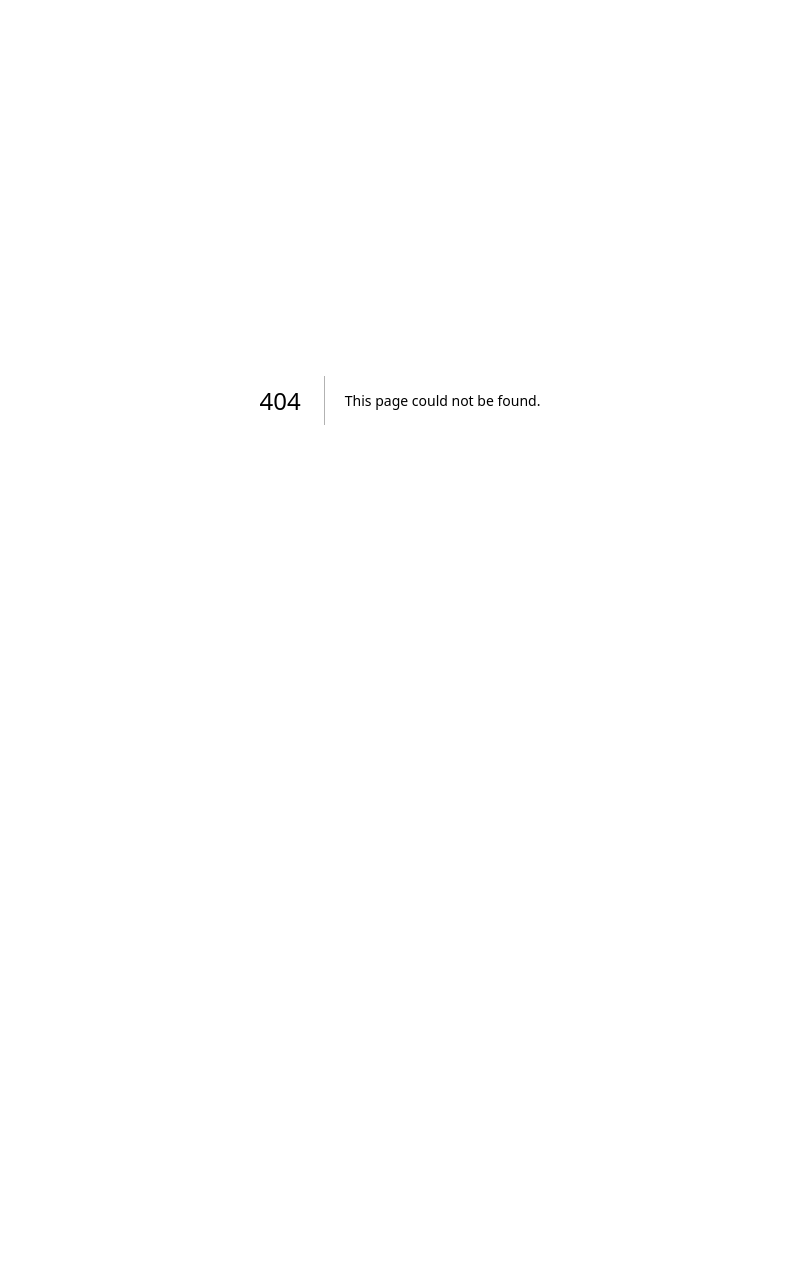
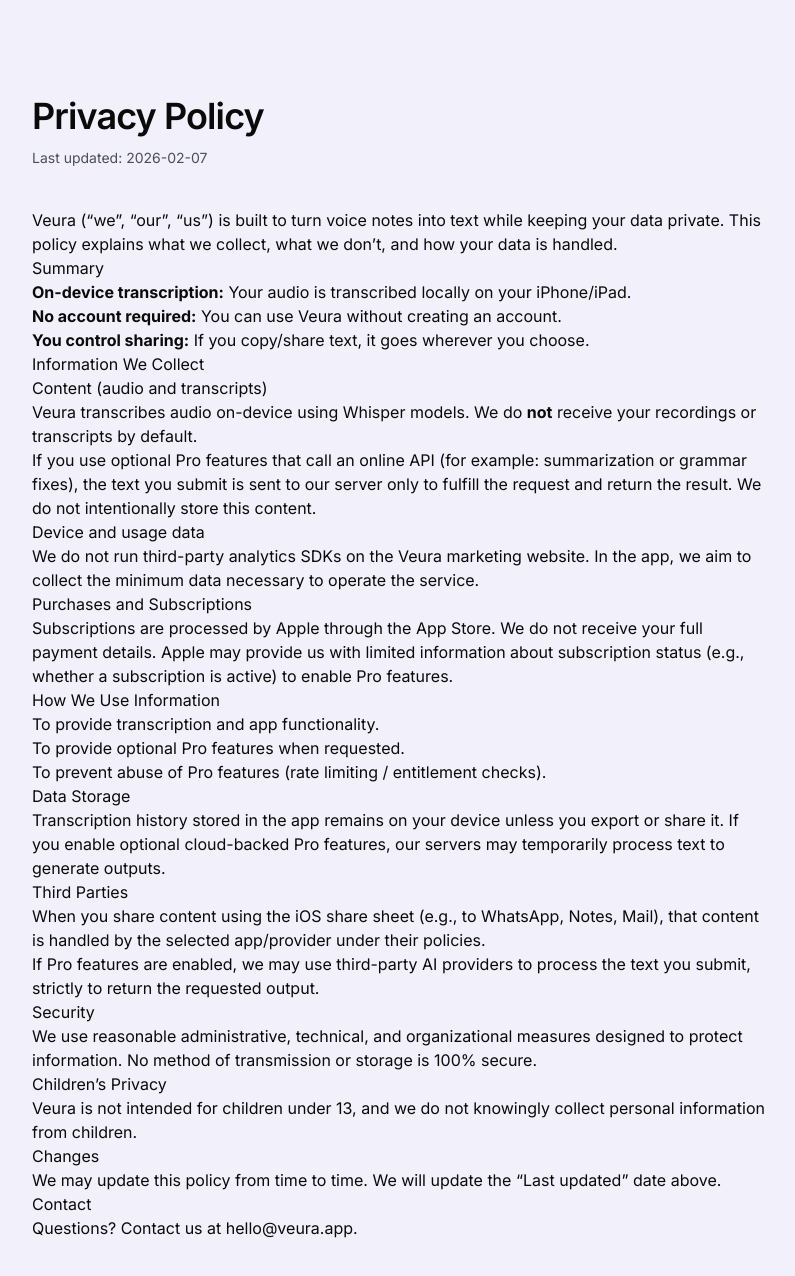
Before and after one commit to sabatesduran/veura-web, a Next.js app: page /privacy in a window 1280 px wide. Before the commit this address had no page. Shown: the top 1276 px of the page, without its empty margins (240-1035 px from the left). Before the commit the page ends 800 px from the top, so only its background shows below. Built offline with nearby package versions, Linux system fonts and the light colour scheme.

Commit message:
Add Privacy Policy page

```diff
--- a/src/app/page.tsx
+++ b/src/app/page.tsx
@@ -458,6 +458,9 @@
           <a className="hover:text-foreground" href="#download">
             Download
           </a>
+          <a className="hover:text-foreground" href="/privacy">
+            Privacy
+          </a>
         </div>
       </div>
     </footer>
--- /dev/null
+++ b/src/app/privacy/page.tsx
@@ -0,0 +1,102 @@
+export const metadata = {
+  title: "Privacy Policy — Veura",
+  description: "Veura privacy policy.",
+};
+
+const UPDATED_AT = "2026-02-07";
+
+export default function PrivacyPage() {
+  return (
+    <main className="mx-auto max-w-3xl px-4 py-16 md:py-24">
+      <h1 className="text-balance text-4xl font-semibold tracking-tight">Privacy Policy</h1>
+      <p className="mt-3 text-sm text-muted-foreground">Last updated: {UPDATED_AT}</p>
+
+      <div className="prose prose-zinc mt-10 max-w-none prose-headings:tracking-tight prose-a:text-primary">
+        <p>
+          Veura (“we”, “our”, “us”) is built to turn voice notes into text while keeping your data private.
+          This policy explains what we collect, what we don’t, and how your data is handled.
+        </p>
+
+        <h2>Summary</h2>
+        <ul>
+          <li>
+            <strong>On-device transcription:</strong> Your audio is transcribed locally on your iPhone/iPad.
+          </li>
+          <li>
+            <strong>No account required:</strong> You can use Veura without creating an account.
+          </li>
+          <li>
+            <strong>You control sharing:</strong> If you copy/share text, it goes wherever you choose.
+          </li>
+        </ul>
+
+        <h2>Information We Collect</h2>
+        <h3>Content (audio and transcripts)</h3>
+        <p>
+          Veura transcribes audio on-device using Whisper models. We do <strong>not</strong> receive your recordings
+          or transcripts by default.
+        </p>
+        <p>
+          If you use optional Pro features that call an online API (for example: summarization or grammar fixes),
+          the text you submit is sent to our server only to fulfill the request and return the result.
+          We do not intentionally store this content.
+        </p>
+
+        <h3>Device and usage data</h3>
+        <p>
+          We do not run third-party analytics SDKs on the Veura marketing website. In the app, we aim to collect
+          the minimum data necessary to operate the service.
+        </p>
+
+        <h2>Purchases and Subscriptions</h2>
+        <p>
+          Subscriptions are processed by Apple through the App Store. We do not receive your full payment details.
+          Apple may provide us with limited information about subscription status (e.g., whether a subscription is active)
+          to enable Pro features.
+        </p>
+
+        <h2>How We Use Information</h2>
+        <ul>
+          <li>To provide transcription and app functionality.</li>
+          <li>To provide optional Pro features when requested.</li>
+          <li>To prevent abuse of Pro features (rate limiting / entitlement checks).</li>
+        </ul>
+
+        <h2>Data Storage</h2>
+        <p>
+          Transcription history stored in the app remains on your device unless you export or share it.
+          If you enable optional cloud-backed Pro features, our servers may temporarily process text to generate outputs.
+        </p>
+
+        <h2>Third Parties</h2>
+        <p>
+          When you share content using the iOS share sheet (e.g., to WhatsApp, Notes, Mail), that content is handled
+          by the selected app/provider under their policies.
+        </p>
+        <p>
+          If Pro features are enabled, we may use third-party AI providers to process the text you submit, strictly
+          to return the requested output.
+        </p>
+
+        <h2>Security</h2>
+        <p>
+          We use reasonable administrative, technical, and organizational measures designed to protect information.
+          No method of transmission or storage is 100% secure.
+        </p>
+
+        <h2>Children’s Privacy</h2>
+        <p>Veura is not intended for children under 13, and we do not knowingly collect personal information from children.</p>
+
+        <h2>Changes</h2>
+        <p>
+          We may update this policy from time to time. We will update the “Last updated” date above.
+        </p>
+
+        <h2>Contact</h2>
+        <p>
+          Questions? Contact us at <a href="mailto:hello@veura.app">hello@veura.app</a>.
+        </p>
+      </div>
+    </main>
+  );
+}
```
